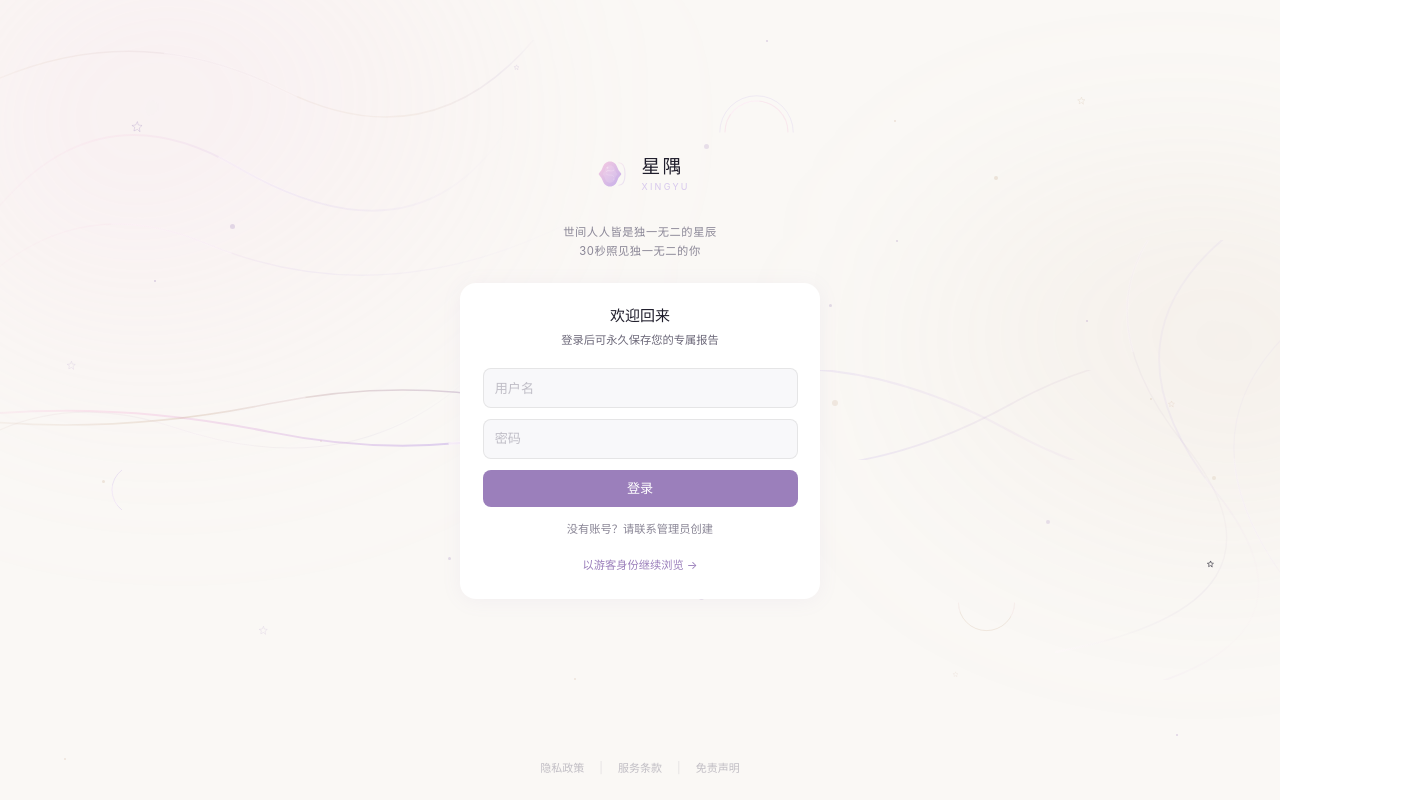
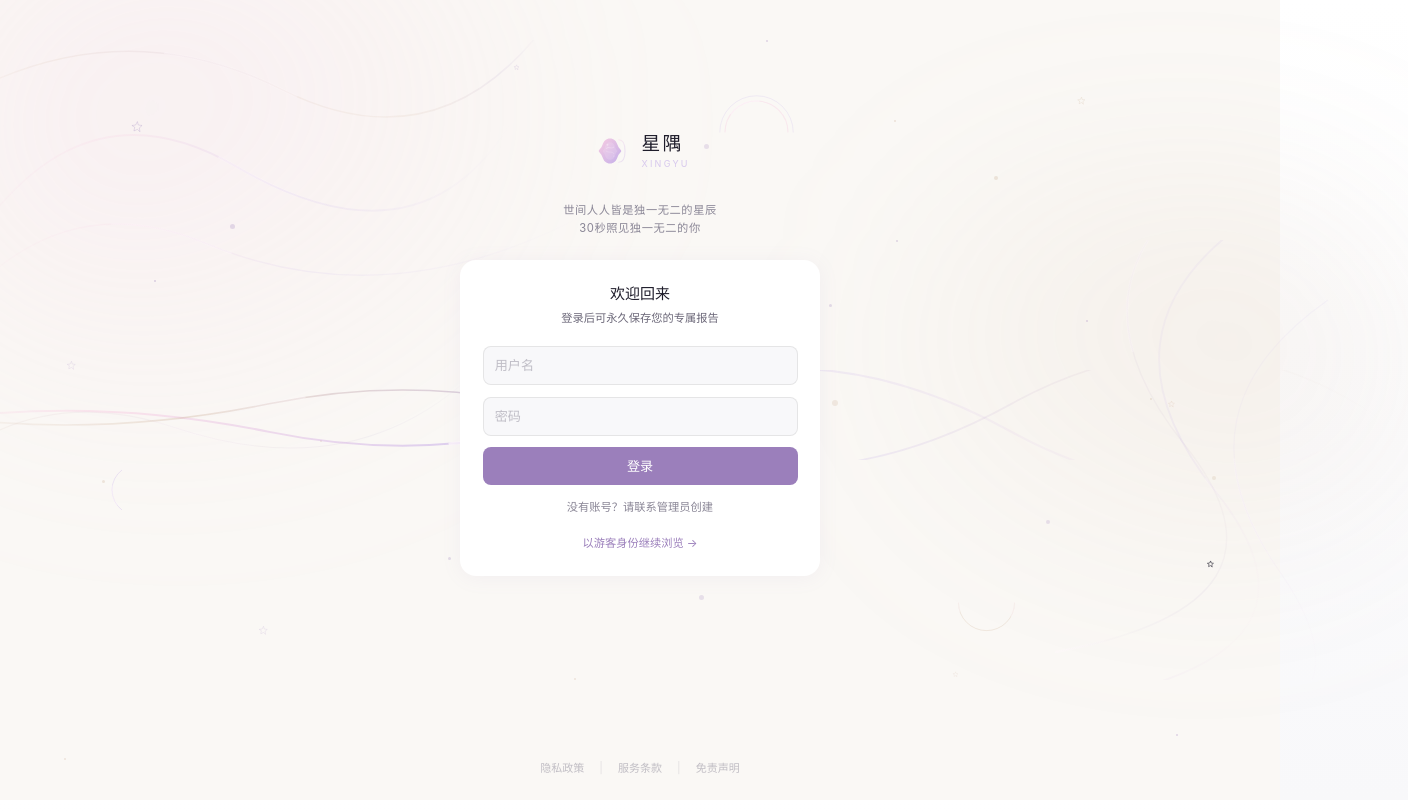
Before and after one commit to h94ns59n89-cmyk/fate-gate, a Next.js app: page /login in a window 1280 px wide. Shown: the top 812 px of the page, 1408 px wide, since content can reach past the window. Built offline with nearby package versions, Linux system fonts and the light colour scheme.

Commit message:
fix: login submit error handling, card centering, flowing glow effects on all curves

```diff
--- a/src/app/login/page.tsx
+++ b/src/app/login/page.tsx
@@ -16,11 +16,11 @@ export default function LoginPage() {
   const [loading, setLoading] = useState(false);
 
   const handleSubmit = async (e: React.FormEvent) => {
-    e.preventDefault();
-    if (!username || !password) { setError('请输入用户名和密码'); return; }
-    setLoading(true);
-    setError('');
     try {
+      e.preventDefault();
+      if (!username || !password) { setError('请输入用户名和密码'); return; }
+      setLoading(true);
+      setError('');
       const res = await fetch('/api/v1/auth/login', {
         method: 'POST',
         headers: { 'Content-Type': 'application/json' },
@@ -34,15 +34,16 @@ export default function LoginPage() {
       } else {
         setError(json.message || '登录失败');
       }
-    } catch {
-      setError('网络错误');
+    } catch (err) {
+      console.error('Login error:', err);
+      setError('网络错误，请稍后再试');
     } finally {
       setLoading(false);
     }
   };
 
   return (
-    <div className="relative flex min-h-screen flex-col overflow-hidden bg-[#FAF8F5]">
+    <div className="relative flex h-screen flex-col bg-[#FAF8F5]">
       {/* Soft nebula background light */}
       <div className="pointer-events-none absolute inset-0 select-none" aria-hidden="true">
         <div className="absolute left-[-5%] top-[-8%] h-[55%] w-[45%] rounded-full bg-gradient-to-br from-[#F7C8E0]/25 via-[#BFA8E8]/12 to-transparent blur-[120px]" />
@@ -254,7 +255,7 @@ export default function LoginPage() {
       </div>
 
       {/* Login form area */}
-      <div className="flex flex-1 flex-col items-center justify-center px-4">
+      <div className="flex flex-1 flex-col items-center justify-center px-4 pb-12">
         <div className="relative z-10 w-full max-w-sm">
           <div className="mb-6 text-center">
             <div className="inline-flex items-center gap-3">
```
